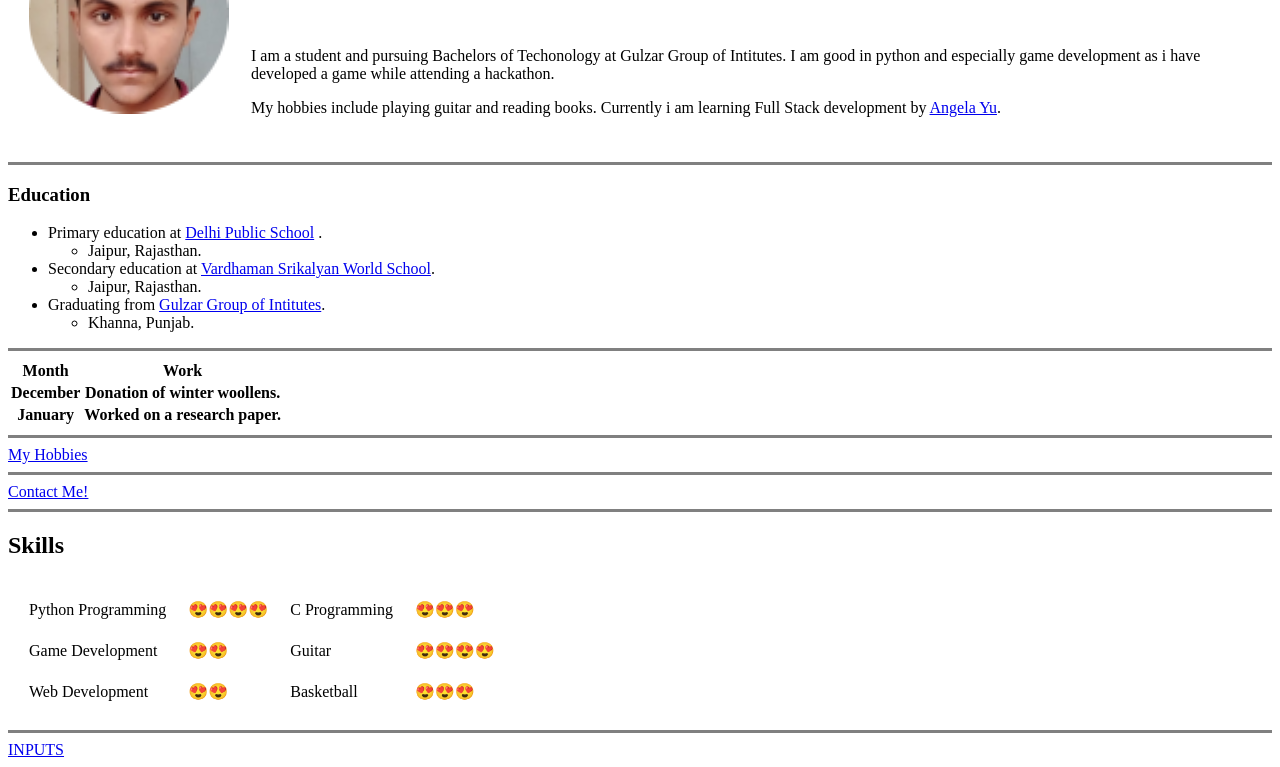
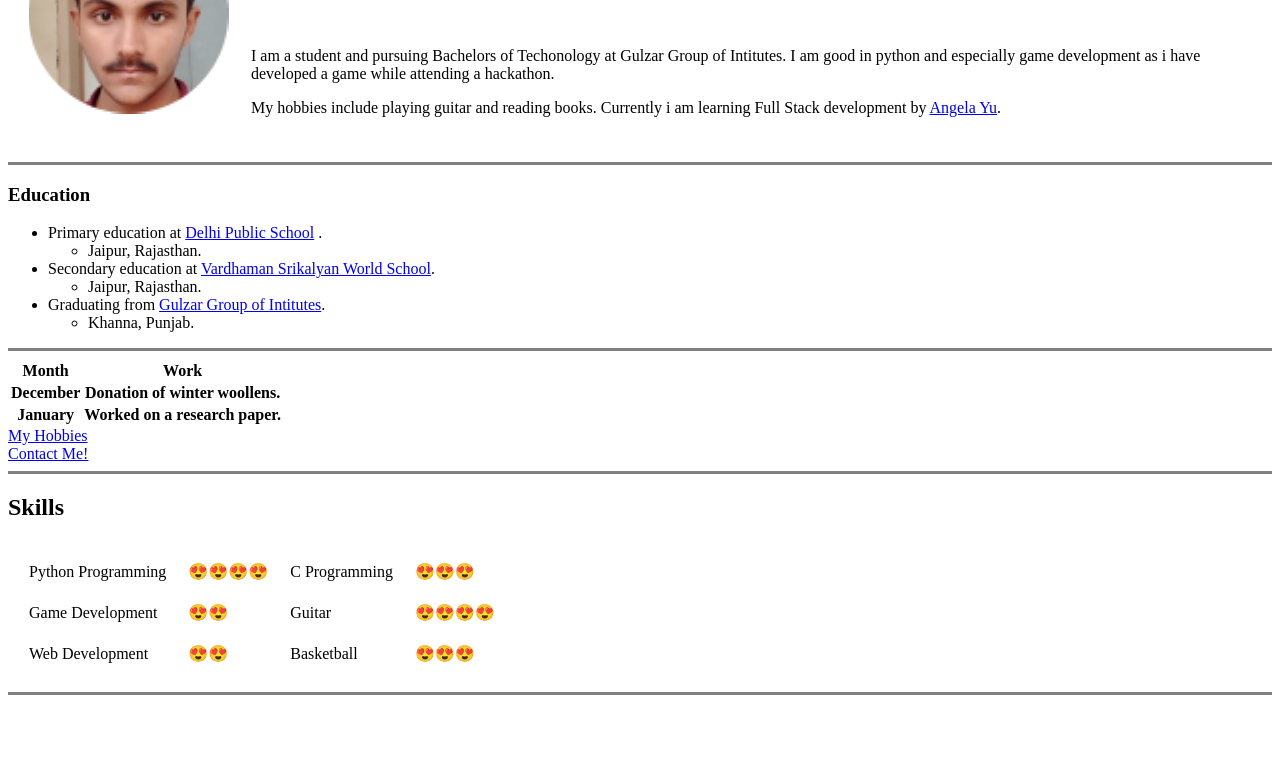
Before and after one commit to amrendra1603/cv, a plain HTML site: page index.html in a window 1280 px wide. Shown: the part 130-897 px from the top of the page. After the commit the page ends 833 px from the top, so only its background shows below. Drawn offline with Linux system fonts and the light colour scheme.

Commit message:
added some basic css into the website

```diff
--- a/index.html
+++ b/index.html
@@ -3,6 +3,7 @@
   <head>
     <meta charset="utf-8">
     <title>Amrendra's Personal Site</title>
+    <link rel="stylesheet" href="css/styles.css">
   </head>
   <body>
     <table cellspacing = "20">
@@ -51,9 +52,7 @@
       </tbody>
 
     </table>
-    <hr size = "3" noshade>
-    <a href="hobbies.html">My Hobbies</a>
-    <hr size = "3" noshade>
+    <a href="hobbies.html">My Hobbies</a><br>
     <a href="contact.html">Contact Me!</a>
     <hr size = "3" noshade>
     <h2>Skills</h2>
@@ -78,6 +77,5 @@
       </tr>
     </table>
     <hr size = "3" noshade>
-    <a href="Inputs.html">INPUTS</a>
   </body>
 </html>
```
Also changed, not shown: contact.html (+1 -0 lines), hobbies.html (+1 -0 lines).
